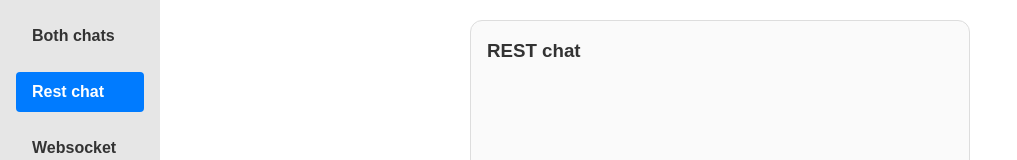
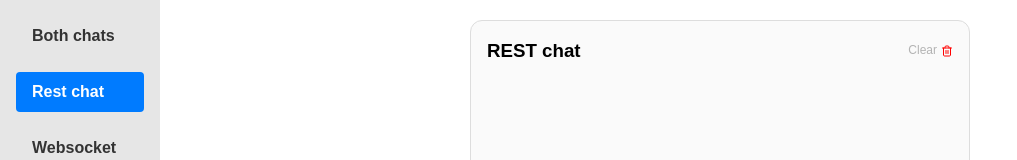
Before and after one commit to rogalia/chats-poc-vue3-ts, a Vue app: page /rest-chat in a window 1280 px wide. Shown: the top 160 px of the page, without its empty margins (0-1017 px from the left). Built offline with nearby package versions, Linux system fonts and the light colour scheme.

Commit message:
Feat: added clearing of full chat, flexible titles for chat. Fix: removed old styles for messages

```diff
--- a/src/components/Chat.vue
+++ b/src/components/Chat.vue
@@ -1,8 +1,20 @@
 <template>
     <div class="chat">
-        <h3>
-            {{ title }}
-        </h3>
+        <div class="chat__title">
+            <slot name="header-name">
+                <h3>
+                    {{ title }}
+                </h3>
+            </slot>
+
+            <button class="chat__clear-button"
+                    :disabled="loading || !messages.length"
+                    @click="clearChat"
+            >
+                Clear
+                <Delete class="chat__clear-icon" />
+            </button>
+        </div>
 
         <div class="chat__messages"
              ref="messagesEl"
@@ -39,13 +51,14 @@ import { ref, nextTick, watch } from 'vue'
 
 const props = defineProps<{
     messages: Message[]
-    title: string
+    title?: string
     loading?: boolean
 }>()
 
 const emit = defineEmits<{
     sendMessage: [text: string],
-    deleteMessage: [timestamp: number]
+    deleteMessage: [timestamp: number],
+    clearChat: []
 }>()
 
 const input = ref('')
@@ -80,6 +93,12 @@ watch(
 const deleteMessage = (timestamp: number) => {
     emit('deleteMessage', timestamp)
 }
+
+import Delete from "@/assets/delete.svg"
+
+const clearChat = () => {
+    emit('clearChat')
+}
 </script>
 
 <style scoped>
@@ -93,6 +112,34 @@ const deleteMessage = (timestamp: number) => {
     background: #fafafa;
     margin-top: 20px;
     width: 500px;
+}
+
+.chat__title {
+    display: flex;
+    align-items: center;
+    justify-content: space-between;
+    margin-bottom: 8px;
+    color: black;
+}
+
+.chat__clear-button {
+    display: flex;
+    align-items: center;
+    cursor: pointer;
+    background: transparent;
+    font-size: 12px;
+}
+
+.chat__clear-button:disabled {
+    cursor: not-allowed;
+    pointer-events: none;
+}
+
+.chat__clear-icon {
+    width: 12px;
+    height: 12px;
+    margin-left: 4px;
+    stroke: red;
 }
 
 .chat__messages {
@@ -110,43 +157,6 @@ const deleteMessage = (timestamp: number) => {
     padding: 10px 14px;
     border-radius: 18px;
     word-wrap: break-word;
-}
-
-.chat__message {
-    align-self: flex-end;
-    background: #007bff;
-    color: white;
-}
-
-.chat__message--bot {
-    align-self: flex-start;
-    background: #e5e5ea;
-    color: #000;
-}
-
-.chat__message-footer {
-    margin-top: 4px;
-    display: flex;
-    align-items: center;
-    justify-content: space-between;
-}
-
-.chat__message-time {
-    font-size: 0.7em;
-    opacity: 0.7;
-    display: block;
-}
-
-.chat__message-delete {
-    width: 16px;
-    height: 16px;
-    margin-left: 16px;
-    cursor: pointer;
-    stroke: black;
-}
-
-.chat__message-delete--white {
-    stroke: white;
 }
 
 .chat__form {
@@ -175,5 +185,6 @@ const deleteMessage = (timestamp: number) => {
 .chat__button:disabled {
     opacity: 0.6;
     cursor: not-allowed;
+    pointer-events: none;
 }
 </style>
--- a/src/composables/useRest.ts
+++ b/src/composables/useRest.ts
@@ -53,10 +53,15 @@ export function useRest() {
         store.deleteRestMessage(timestamp)
     }
 
+    const clearRESTChat = () => {
+        store.clearRESTChat()
+    }
+
     return {
         restMessages,
         restLoading,
         sendRESTMessage,
-        deleteRESTMessage
+        deleteRESTMessage,
+        clearRESTChat
     }
 }
--- a/src/composables/useWebsocket.ts
+++ b/src/composables/useWebsocket.ts
@@ -55,10 +55,15 @@ export function useWebsocket() {
         store.deleteWsMessage(timestamp)
     }
 
+    const clearWsChat = () => {
+        store.clearWsChat()
+    }
+
     return {
         wsMessages,
         wsLoading,
         sendWsMessage,
-        deleteWsMessage
+        deleteWsMessage,
+        clearWsChat
     }
 }
--- a/src/stores/chat.ts
+++ b/src/stores/chat.ts
@@ -52,6 +52,18 @@ export const useChatStore = defineStore('chat', () => {
         syncWithLocalStorage(LOCAL_STORAGE_KEYS.WS_MESSAGES, wsMessages.value)
     }
 
+    function clearRESTChat() {
+        restMessages.value = []
+
+        syncWithLocalStorage(LOCAL_STORAGE_KEYS.REST_MESSAGES, restMessages.value)
+    }
+
+    function clearWsChat() {
+        wsMessages.value = []
+
+        syncWithLocalStorage(LOCAL_STORAGE_KEYS.WS_MESSAGES, wsMessages.value)
+    }
+
     return {
         restMessages,
         wsMessages,
@@ -59,6 +71,8 @@ export const useChatStore = defineStore('chat', () => {
         addRestMessage,
         addWsMessage,
         deleteRestMessage,
-        deleteWsMessage
+        deleteWsMessage,
+        clearRESTChat,
+        clearWsChat
     }
 })
--- a/src/views/Index.vue
+++ b/src/views/Index.vue
@@ -3,19 +3,31 @@
         <h1>Both chats</h1>
 
         <div class="both-chats__wrapper">
-                <Chat title="REST chat"
-                      :messages="restMessages"
+                <Chat :messages="restMessages"
                       :loading="restLoading"
                       @sendMessage="sendRESTMessage"
                       @deleteMessage="deleteRESTMessage"
-                />
+                      @clearChat="clearRESTChat"
+                >
+                    <template v-slot:header-name>
+                        <h4>
+                            REST chat
+                        </h4>
+                    </template>
+                </Chat>
 
-                <Chat title="Websocket chat"
-                      :messages="wsMessages"
+                <Chat :messages="wsMessages"
                       :loading="wsLoading"
                       @sendMessage="sendWsMessage"
                       @deleteMessage="deleteWsMessage"
-                />
+                      @clearChat="clearWsChat"
+                >
+                    <template v-slot:header-name>
+                        <h2>
+                            Websocket chat
+                        </h2>
+                    </template>
+                </Chat>
         </div>
     </div>
 </template>
@@ -24,10 +36,10 @@
 import Chat from '@/components/Chat.vue'
 
 import { useRest } from '@/composables/useRest'
-const { restMessages, restLoading, sendRESTMessage, deleteRESTMessage } = useRest()
+const { restMessages, restLoading, sendRESTMessage, deleteRESTMessage, clearRESTChat } = useRest()
 
 import { useWebsocket } from '@/composables/useWebsocket'
-const { wsMessages, wsLoading, sendWsMessage, deleteWsMessage } = useWebsocket()
+const { wsMessages, wsLoading, sendWsMessage, deleteWsMessage, clearWsChat } = useWebsocket()
 </script>
 
 <style scoped>
--- a/src/views/RestChat.vue
+++ b/src/views/RestChat.vue
@@ -4,6 +4,7 @@
           :loading="restLoading"
           @sendMessage="sendRESTMessage"
           @deleteMessage="deleteRESTMessage"
+          @clearChat="clearRESTChat"
     />
 </template>
 
@@ -12,5 +13,5 @@ import Chat from '@/components/Chat.vue'
 
 import { useRest } from '@/composables/useRest'
 
-const { restMessages, restLoading, sendRESTMessage, deleteRESTMessage } = useRest()
+const { restMessages, restLoading, sendRESTMessage, deleteRESTMessage, clearRESTChat } = useRest()
 </script>
--- a/src/views/WebsocketChat.vue
+++ b/src/views/WebsocketChat.vue
@@ -4,6 +4,7 @@
           :loading="wsLoading"
           @sendMessage="sendWsMessage"
           @deleteMessage="deleteWsMessage"
+          @clearChat="clearWsChat"
     />
 </template>
 
@@ -12,5 +13,5 @@ import Chat from '@/components/Chat.vue'
 
 import { useWebsocket } from '@/composables/useWebsocket'
 
-const { wsMessages, wsLoading, sendWsMessage, deleteWsMessage } = useWebsocket()
+const { wsMessages, wsLoading, sendWsMessage, deleteWsMessage, clearWsChat } = useWebsocket()
 </script>
```
